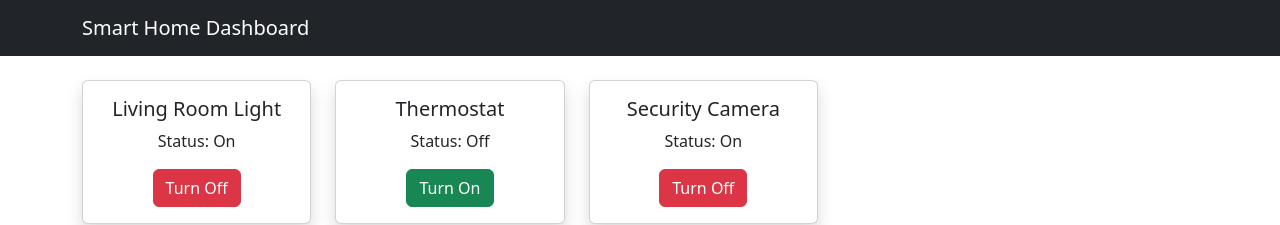
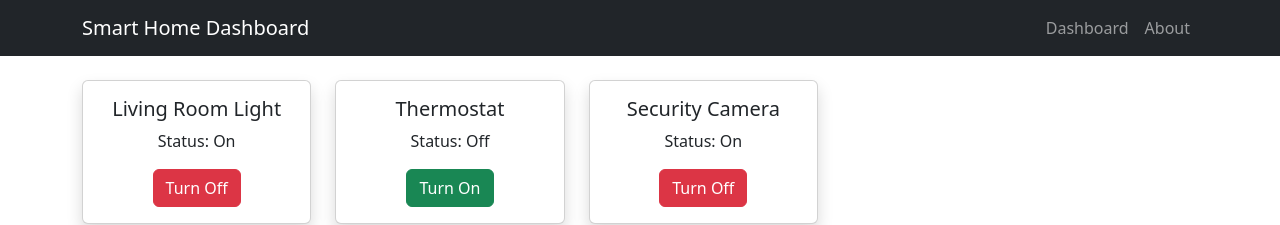
Before and after one commit to anastasiiabalanitem241/Web_class, a React (Create React App) app: page / in a window 1280 px wide. Shown: the top 225 px of the page. Built offline with nearby package versions, Linux system fonts and the light colour scheme.

Commit message:
Task Lab5. Adding menu functionality to the program

```diff
--- a/src/App.js
+++ b/src/App.js
@@ -3,6 +3,8 @@ import React, { useState } from 'react';
 import AppNavbar from './components/Navbar';
 import DeviceList from './components/DeviceList';
 import DeviceInfo from './components/DeviceInfo';
+import About from './components/About';
+
 import { Container, Row, Col  } from 'react-bootstrap';
 
 function App() {
@@ -14,6 +16,7 @@ function App() {
     ]);
 
     const [selectedDevice, setSelectedDevice] = useState(null);
+    const [page, setPage] = useState('dashboard');
 
     const toggleDeviceStatus = (id) => {
         setDevices(devices.map(device =>
@@ -27,8 +30,9 @@ function App() {
 
     return (
         <>
-            <AppNavbar />
+            <AppNavbar onSelectPage={setPage}/>
             <Container className="mt-4">
+                {page == 'dashboard' ? (
                     <Row>
                         <Col md={8}>
                             <DeviceList devices={devices} onToggle={toggleDeviceStatus} onSelect={handleDeviceClick} />
@@ -37,6 +41,9 @@ function App() {
                             {selectedDevice && <DeviceInfo device={selectedDevice} />}
                         </Col>
                     </Row>
+                ) : (
+                    <About/>
+                )}
             </Container>
         </>
     );
--- /dev/null
+++ b/src/components/About.js
@@ -0,0 +1,18 @@
+import React from 'react';
+import { Card } from 'react-bootstrap';
+
+function About() {
+    return (
+        <Card className="shadow">
+            <Card.Body>
+                <Card.Title>About This Project</Card.Title>
+                <Card.Text>
+                    This Smart Home Dashboard demonstrates basic IoT interface features using React and Bootstrap.
+                    You can view devices, toggle their status, and learn how React components communicate using props and state.
+                </Card.Text>
+            </Card.Body>
+        </Card>
+    );
+}
+
+export default About;
--- a/src/components/Navbar.js
+++ b/src/components/Navbar.js
@@ -1,11 +1,17 @@
 import React from 'react';
-import { Navbar, Container } from 'react-bootstrap';
+import { Navbar, Container, Nav } from 'react-bootstrap';
 
-function AppNavbar() {
+function AppNavbar({onSelectPage}) {
     return (
-        <Navbar bg="dark" variant="dark">
+        <Navbar bg="dark" variant="dark" expand="lg">
             <Container>
-                <Navbar.Brand>Smart Home Dashboard</Navbar.Brand>
+                <Navbar.Brand style={{ cursor: 'pointer' }} onClick={() => onSelectPage('dashboard')}>
+                    Smart Home Dashboard
+                </Navbar.Brand>
+                <Nav className="ml-auto">
+                    <Nav.Link onClick={() => onSelectPage('dashboard')}>Dashboard</Nav.Link>
+                    <Nav.Link onClick={() => onSelectPage('about')}>About</Nav.Link>
+                </Nav>
             </Container>
         </Navbar>
     );
```
Lines whose indentation alone changed are shown as unchanged.
